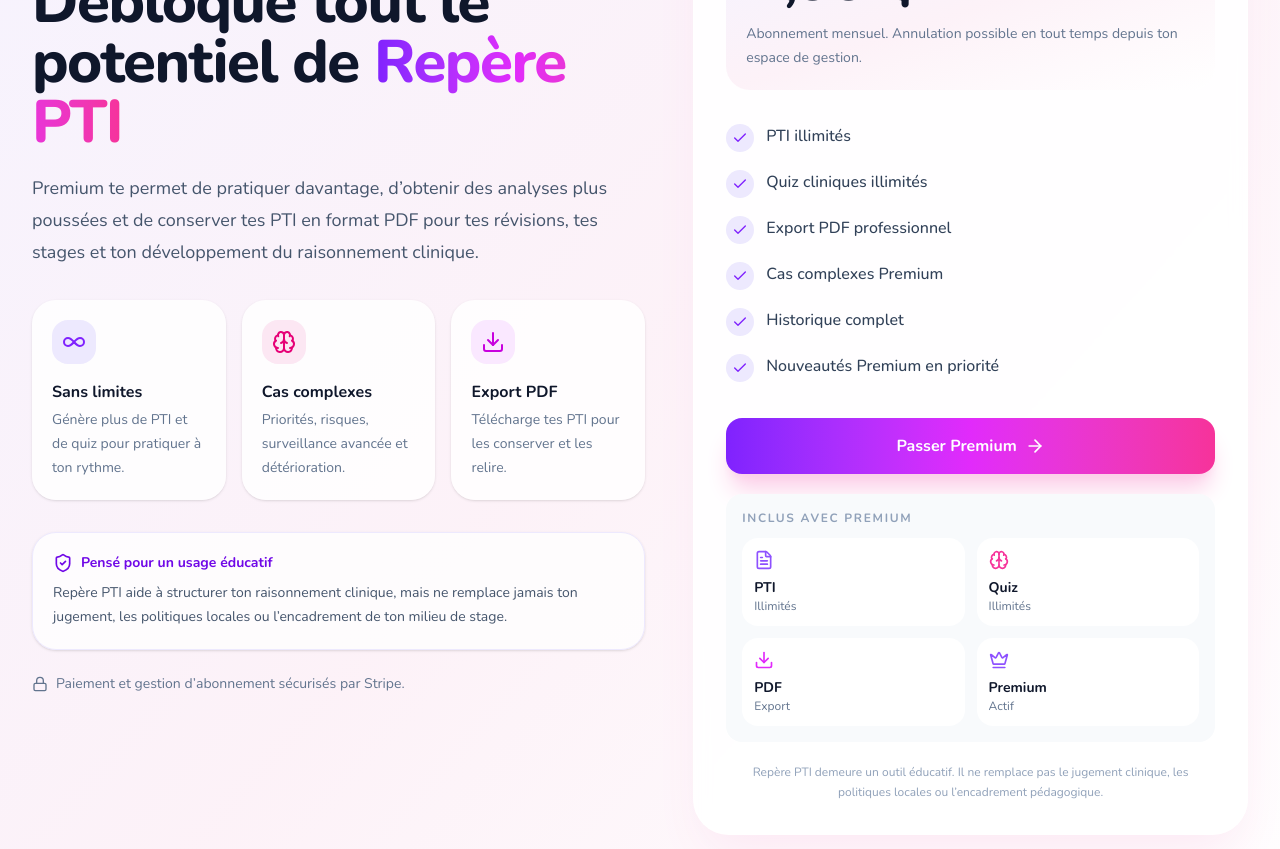
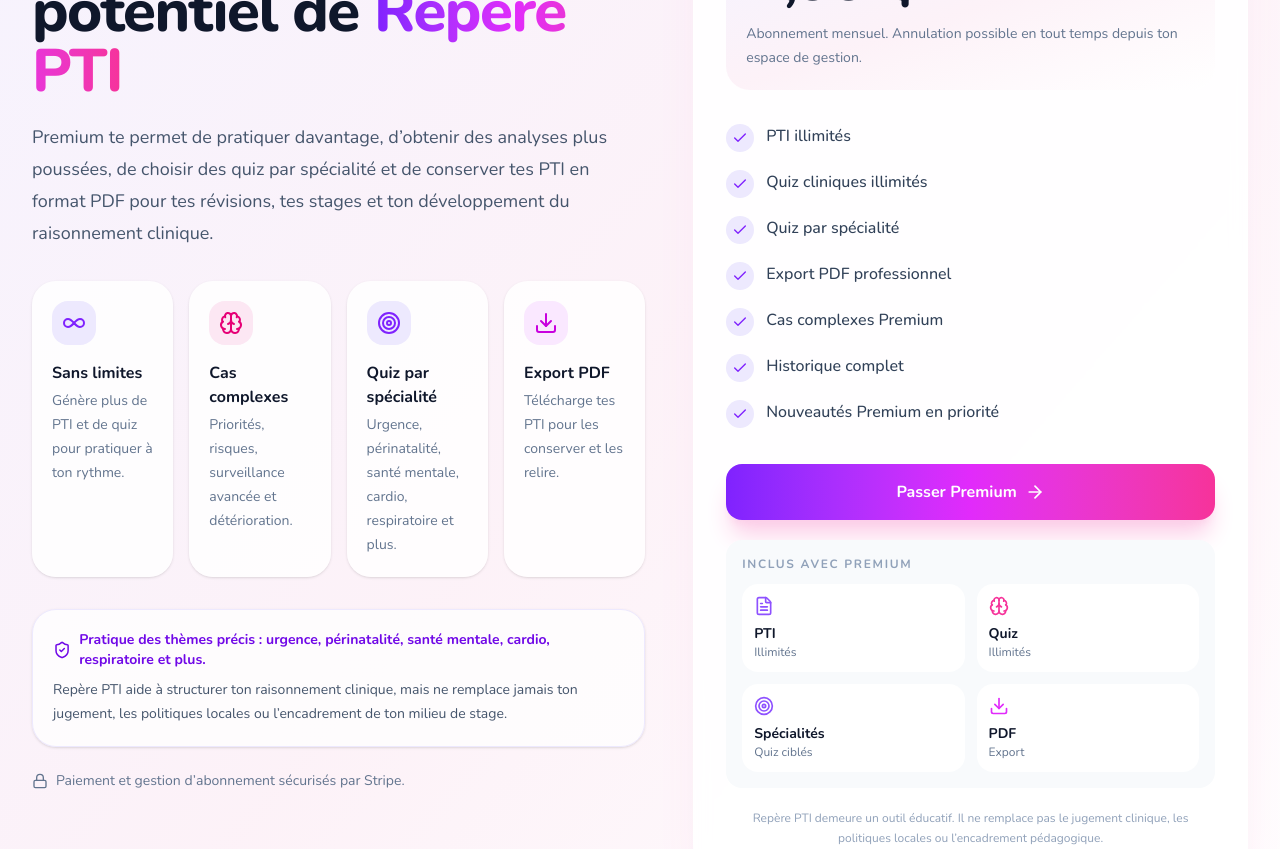
Before and after one commit to RoxanneChamb/repere-pti, a Next.js app: page /premium in a window 1280 px wide. Shown: the part 360-1209 px from the top of the page. Built offline with nearby package versions, Linux system fonts and the light colour scheme; no server answers.

Commit message:
Ajout quiz par specialite premium page

```diff
--- a/app/premium/page.tsx
+++ b/app/premium/page.tsx
@@ -16,6 +16,7 @@
   ArrowRight,
   Settings,
   XCircle,
+  Target,
 } from "lucide-react";
 
 export default function PremiumPage() {
@@ -39,7 +40,7 @@
         .from("profiles")
         .select("premium")
         .eq("id", user.id)
-        .single();
+        .maybeSingle();
 
       setPremium(profile?.premium === true);
       setChargementProfil(false);
@@ -123,6 +124,7 @@
   const avantages = [
     "PTI illimités",
     "Quiz cliniques illimités",
+    "Quiz par spécialité",
     "Export PDF professionnel",
     "Cas complexes Premium",
     "Historique complet",
@@ -179,11 +181,11 @@
 
             <p className="mt-5 max-w-2xl text-base leading-7 text-slate-600 md:text-lg md:leading-8">
               {premium
-                ? "Tu as accès aux PTI illimités, aux quiz illimités, aux cas complexes et à l’export PDF. Tu peux gérer ou annuler ton abonnement à tout moment depuis le portail sécurisé Stripe."
-                : "Premium te permet de pratiquer davantage, d’obtenir des analyses plus poussées et de conserver tes PTI en format PDF pour tes révisions, tes stages et ton développement du raisonnement clinique."}
+                ? "Tu as accès aux PTI illimités, aux quiz illimités, aux quiz par spécialité, aux cas complexes et à l’export PDF. Tu peux gérer ou annuler ton abonnement à tout moment depuis le portail sécurisé Stripe."
+                : "Premium te permet de pratiquer davantage, d’obtenir des analyses plus poussées, de choisir des quiz par spécialité et de conserver tes PTI en format PDF pour tes révisions, tes stages et ton développement du raisonnement clinique."}
             </p>
 
-            <div className="mt-8 grid gap-3 sm:grid-cols-3 md:gap-4">
+            <div className="mt-8 grid gap-3 sm:grid-cols-2 md:grid-cols-4 md:gap-4">
               <div className="rounded-3xl bg-white/85 p-5 shadow-sm">
                 <div className="flex h-11 w-11 items-center justify-center rounded-2xl bg-violet-100">
                   <Infinity className="h-6 w-6 text-violet-600" />
@@ -209,6 +211,18 @@
               </div>
 
               <div className="rounded-3xl bg-white/85 p-5 shadow-sm">
+                <div className="flex h-11 w-11 items-center justify-center rounded-2xl bg-violet-100">
+                  <Target className="h-6 w-6 text-violet-600" />
+                </div>
+
+                <p className="mt-4 font-bold">Quiz par spécialité</p>
+
+                <p className="mt-1 text-sm leading-6 text-slate-500">
+                  Urgence, périnatalité, santé mentale, cardio, respiratoire et plus.
+                </p>
+              </div>
+
+              <div className="rounded-3xl bg-white/85 p-5 shadow-sm">
                 <div className="flex h-11 w-11 items-center justify-center rounded-2xl bg-fuchsia-100">
                   <Download className="h-6 w-6 text-fuchsia-600" />
                 </div>
@@ -224,7 +238,8 @@
             <div className="mt-8 rounded-3xl border border-violet-100 bg-white/75 p-5 shadow-sm">
               <p className="flex items-center gap-2 text-sm font-bold text-violet-700">
                 <ShieldCheck className="h-5 w-5" />
-                Pensé pour un usage éducatif
+                Pratique des thèmes précis : urgence, périnatalité, santé mentale,
+                cardio, respiratoire et plus.
               </p>
 
               <p className="mt-2 text-sm leading-6 text-slate-600">
@@ -346,15 +361,15 @@
                 </div>
 
                 <div className="rounded-2xl bg-white p-3">
+                  <Target className="h-5 w-5 text-violet-500" />
+                  <p className="mt-2 font-bold">Spécialités</p>
+                  <p className="text-xs text-slate-500">Quiz ciblés</p>
+                </div>
+
+                <div className="rounded-2xl bg-white p-3">
                   <Download className="h-5 w-5 text-fuchsia-500" />
                   <p className="mt-2 font-bold">PDF</p>
                   <p className="text-xs text-slate-500">Export</p>
-                </div>
-
-                <div className="rounded-2xl bg-white p-3">
-                  <Crown className="h-5 w-5 text-violet-500" />
-                  <p className="mt-2 font-bold">Premium</p>
-                  <p className="text-xs text-slate-500">Actif</p>
                 </div>
               </div>
             </div>
```
